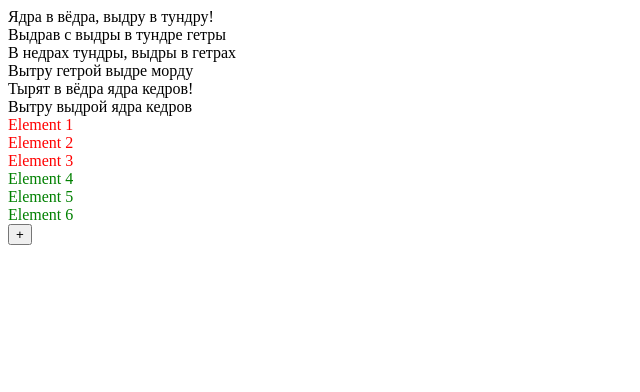
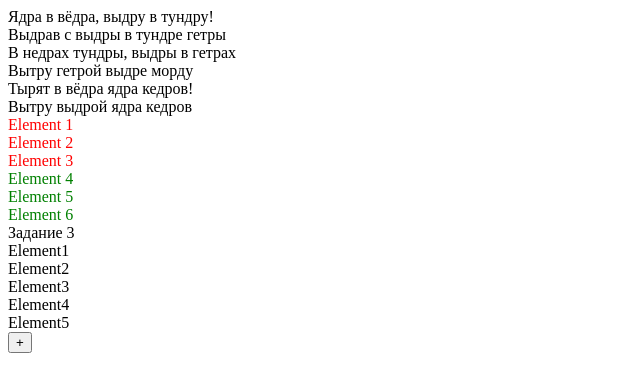
Before and after one commit to xislam/test, a plain HTML site: page exem_1_2.html in a window 1280 px wide. Shown: the whole page, without its empty margins (0-640 px from the left). Drawn offline with nearby package versions, Linux system fonts and the light colour scheme.

Commit message:
Сделано 3 задание я се усложняю вот мой вывод а так там 3 строчки кода

```diff
--- a/exem_1_2.html
+++ b/exem_1_2.html
@@ -8,6 +8,7 @@
     <title>Задани 1</title>
     <script src="https://code.jquery.com/jquery-3.3.1.js"></script>
 </head>
+<!-- Задание 1 -->
 <body>
     <div id="string-1">Ядра в вёдра, выдру в тундру!</div>
     <div id="string-2">Выдрав с выдры в тундре гетры</div>
@@ -28,7 +29,7 @@
         }
 
     </script>
-
+    <!-- Задани номер 2 -->
     <div class="element">Element 1</div>
     <div class="element">Element 2</div>
     <div class="element">Element 3</div>
@@ -48,6 +49,20 @@
         }
     </script>
 
+    Задание 3
+    <div id="container"></div>
+
+    <script type="application/javascript">
+        for(var element = 0; element < 5; element++){
+            var newRow = $('<div id="container">' + 'Element'+(element+1)+'</div>')
+            $('#container').append(newRow);
+        }
+
+
+
+    </script>
+
+    <!-- задание номер 4 -->
     <div id="container"></div>
     <input id="add-item-btn" type="button" value="+">
 
```
